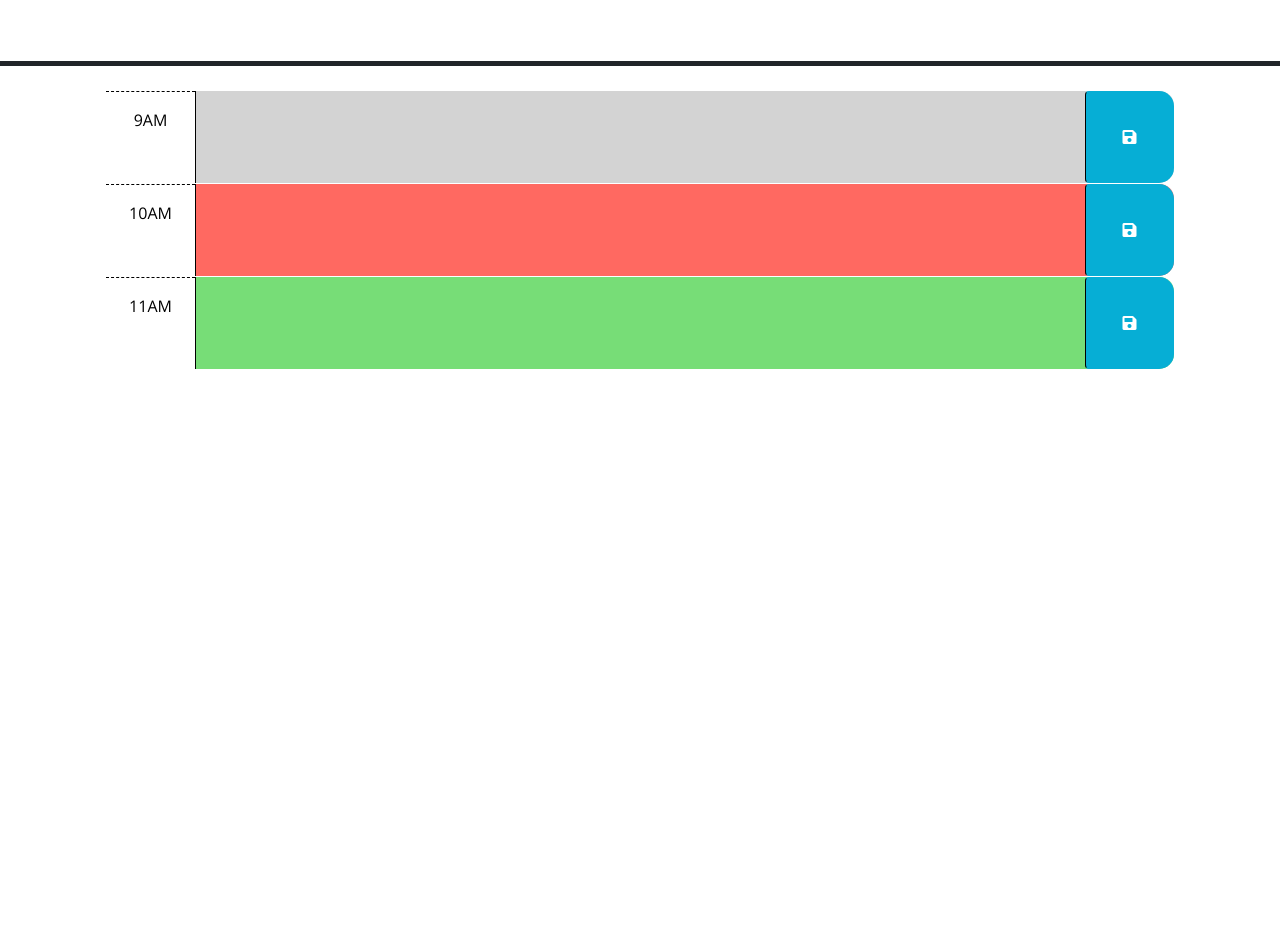
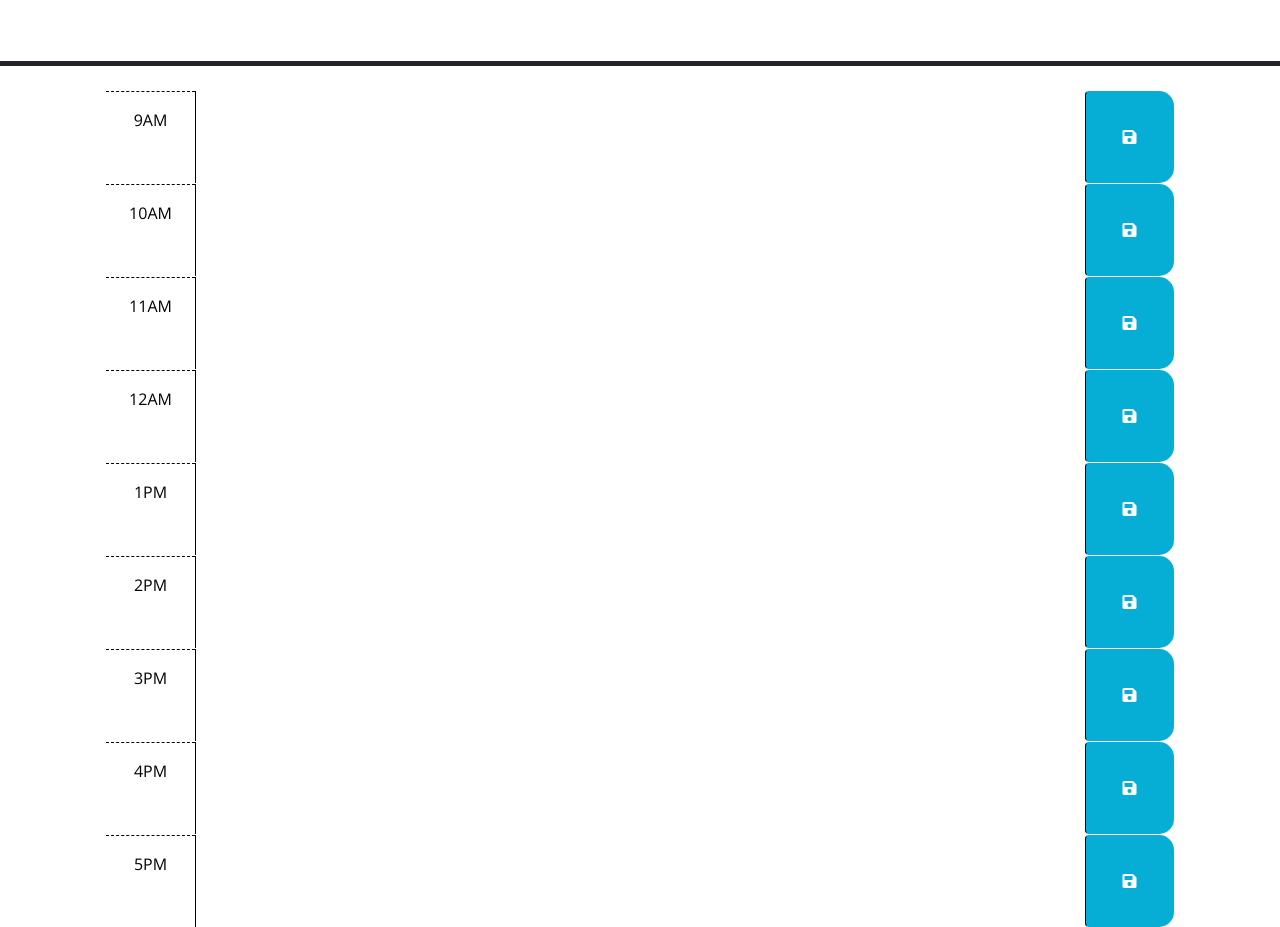
Before and after one commit to amman98/Work-Day-Scheduler, a plain HTML site: page index.html in a window 1280 px wide. Shown: the part 166-1093 px from the top of the page. Before the commit the page ends 800 px from the top, so only its background shows below. Drawn offline with nearby package versions, Linux system fonts and the light colour scheme.

Commit message:
added divs for remaining times

```diff
--- a/assets/js/script.js
+++ b/assets/js/script.js
@@ -9,6 +9,8 @@ $(function () {
     // time-block containing the button that was clicked? How might the id be
     // useful when saving the description in local storage?
     //
+
+
     // TODO: Add code to apply the past, present, or future class to each time
     // block by comparing the id to the current hour. HINTS: How can the id
     // attribute of each time-block be used to conditionally add or remove the
@@ -20,4 +22,5 @@ $(function () {
     // attribute of each time-block be used to do this?
     //
     // TODO: Add code to display the current date in the header of the page.
+
   });
--- a/index.html
+++ b/index.html
@@ -39,8 +39,7 @@
         code is implemented.
         -->
 
-      <!-- Example of a past time block. The "past" class adds a gray background color. -->
-      <div id="hour-9" class="row time-block past">
+      <div id="hour-9" class="row time-block">
         <div class="col-2 col-md-1 hour text-center py-3">9AM</div>
         <textarea class="col-8 col-md-10 description" rows="3"> </textarea>
         <button class="btn saveBtn col-2 col-md-1" aria-label="save">
@@ -48,8 +47,7 @@
         </button>
       </div>
 
-      <!-- Example of a a present time block. The "present" class adds a red background color. -->
-      <div id="hour-10" class="row time-block present">
+      <div id="hour-10" class="row time-block">
         <div class="col-2 col-md-1 hour text-center py-3">10AM</div>
         <textarea class="col-8 col-md-10 description" rows="3"> </textarea>
         <button class="btn saveBtn col-2 col-md-1" aria-label="save">
@@ -57,9 +55,56 @@
         </button>
       </div>
 
-      <!-- Example of a future time block. The "future" class adds a green background color. -->
-      <div id="hour-11" class="row time-block future">
+      <div id="hour-11" class="row time-block">
         <div class="col-2 col-md-1 hour text-center py-3">11AM</div>
+        <textarea class="col-8 col-md-10 description" rows="3"> </textarea>
+        <button class="btn saveBtn col-2 col-md-1" aria-label="save">
+          <i class="fas fa-save" aria-hidden="true"></i>
+        </button>
+      </div>
+
+      <div id="hour-12" class="row time-block">
+        <div class="col-2 col-md-1 hour text-center py-3">12AM</div>
+        <textarea class="col-8 col-md-10 description" rows="3"> </textarea>
+        <button class="btn saveBtn col-2 col-md-1" aria-label="save">
+          <i class="fas fa-save" aria-hidden="true"></i>
+        </button>
+      </div>
+
+      <div id="hour-1" class="row time-block">
+        <div class="col-2 col-md-1 hour text-center py-3">1PM</div>
+        <textarea class="col-8 col-md-10 description" rows="3"> </textarea>
+        <button class="btn saveBtn col-2 col-md-1" aria-label="save">
+          <i class="fas fa-save" aria-hidden="true"></i>
+        </button>
+      </div>
+
+      <div id="hour-2" class="row time-block">
+        <div class="col-2 col-md-1 hour text-center py-3">2PM</div>
+        <textarea class="col-8 col-md-10 description" rows="3"> </textarea>
+        <button class="btn saveBtn col-2 col-md-1" aria-label="save">
+          <i class="fas fa-save" aria-hidden="true"></i>
+        </button>
+      </div>
+
+      <div id="hour-3" class="row time-block">
+        <div class="col-2 col-md-1 hour text-center py-3">3PM</div>
+        <textarea class="col-8 col-md-10 description" rows="3"> </textarea>
+        <button class="btn saveBtn col-2 col-md-1" aria-label="save">
+          <i class="fas fa-save" aria-hidden="true"></i>
+        </button>
+      </div>
+
+      <div id="hour-4" class="row time-block">
+        <div class="col-2 col-md-1 hour text-center py-3">4PM</div>
+        <textarea class="col-8 col-md-10 description" rows="3"> </textarea>
+        <button class="btn saveBtn col-2 col-md-1" aria-label="save">
+          <i class="fas fa-save" aria-hidden="true"></i>
+        </button>
+      </div>
+
+      <div id="hour-5" class="row time-block">
+        <div class="col-2 col-md-1 hour text-center py-3">5PM</div>
         <textarea class="col-8 col-md-10 description" rows="3"> </textarea>
         <button class="btn saveBtn col-2 col-md-1" aria-label="save">
           <i class="fas fa-save" aria-hidden="true"></i>
```
